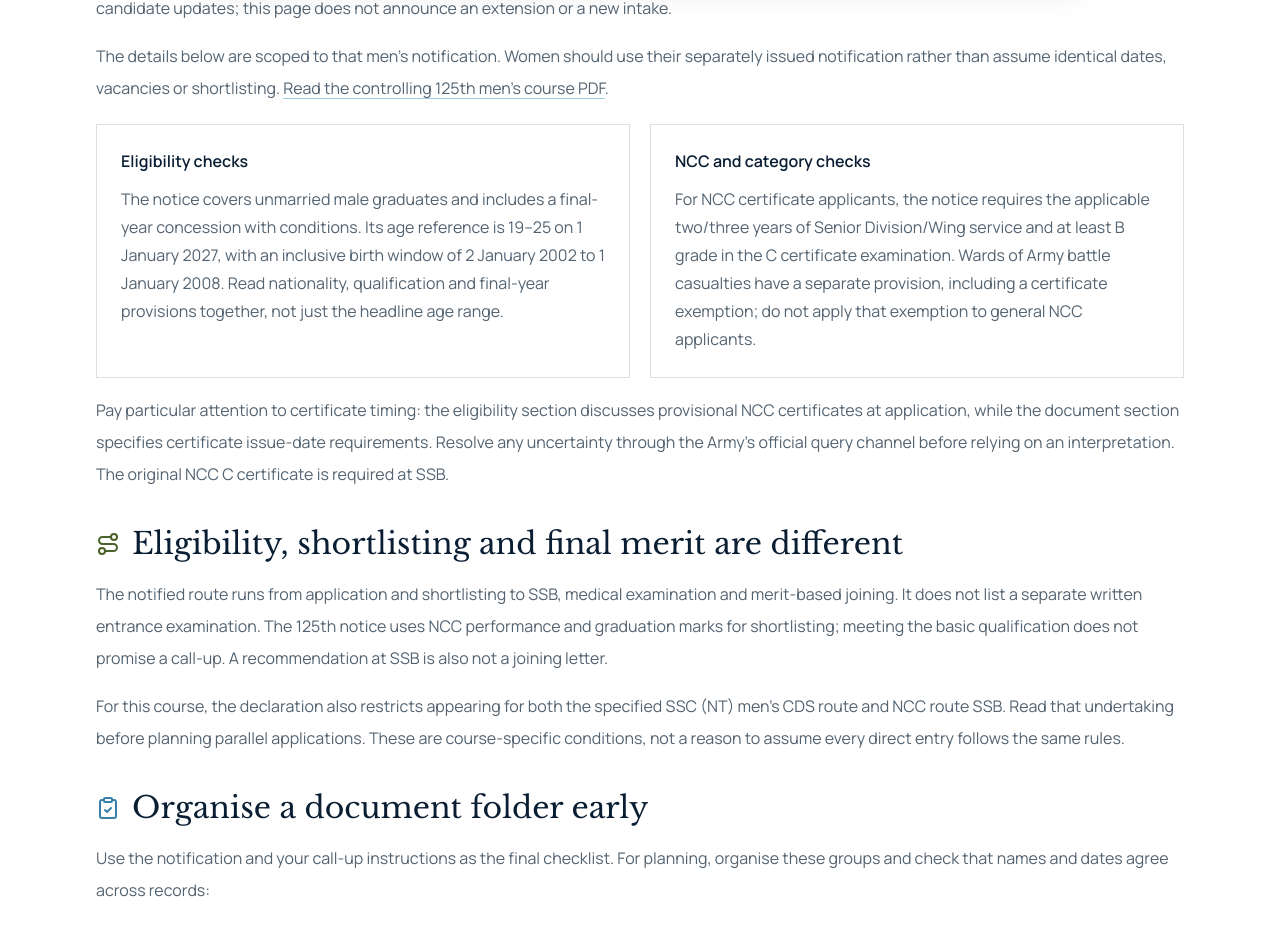
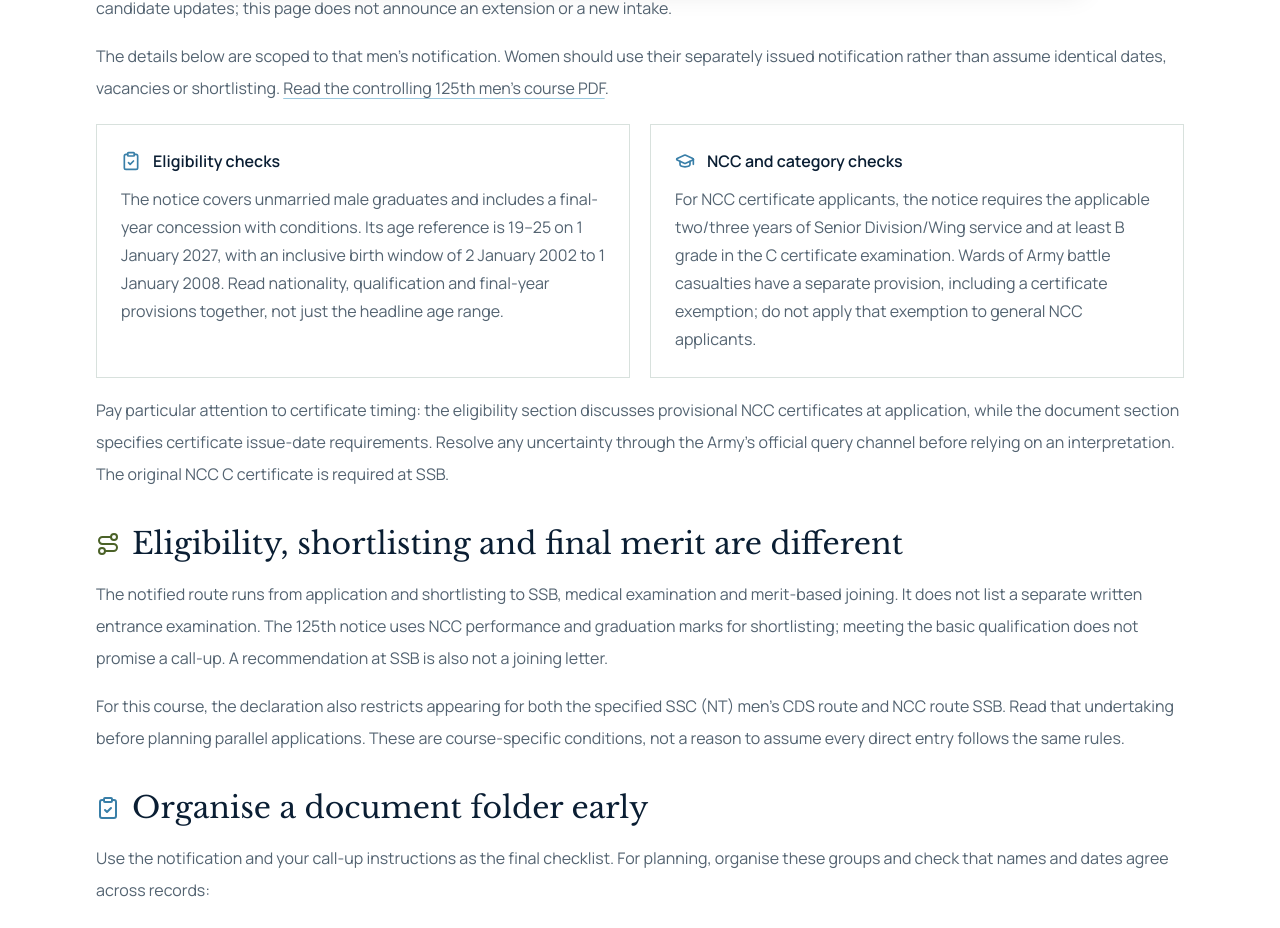
Before and after one commit to 247vks/MarchAheadAcademy, a Next.js app: page /career-paths/ncc-special-entry in a window 1280 px wide. Shown: the part 810-1738 px from the top of the page. Built offline with nearby package versions, Linux system fonts and the light colour scheme; no server answers.

Commit message:
Add icons to NCC eligibility headings

```diff
--- a/app/career-paths/ncc-special-entry/page.tsx
+++ b/app/career-paths/ncc-special-entry/page.tsx
@@ -96,7 +96,10 @@ export default function Page() {
           </p>
           <div className="mt-5 grid gap-5 md:grid-cols-2">
             <div className="border border-[#d8e1dd] p-6">
-              <h3 className="font-semibold">Eligibility checks</h3>
+              <h3 className="flex items-center gap-3 font-semibold">
+                <ClipboardCheck className="h-5 w-5 shrink-0 text-[#397fa8]" aria-hidden="true" />
+                Eligibility checks
+              </h3>
               <p className="mt-3 leading-7 text-[#536371]">
                 The notice covers unmarried male graduates and includes a
                 final-year concession with conditions. Its age reference is
@@ -107,7 +110,10 @@ export default function Page() {
               </p>
             </div>
             <div className="border border-[#d8e1dd] p-6">
-              <h3 className="font-semibold">NCC and category checks</h3>
+              <h3 className="flex items-center gap-3 font-semibold">
+                <GraduationCap className="h-5 w-5 shrink-0 text-[#397fa8]" aria-hidden="true" />
+                NCC and category checks
+              </h3>
               <p className="mt-3 leading-7 text-[#536371]">
                 For NCC certificate applicants, the notice requires the
                 applicable two/three years of Senior Division/Wing service and
```
